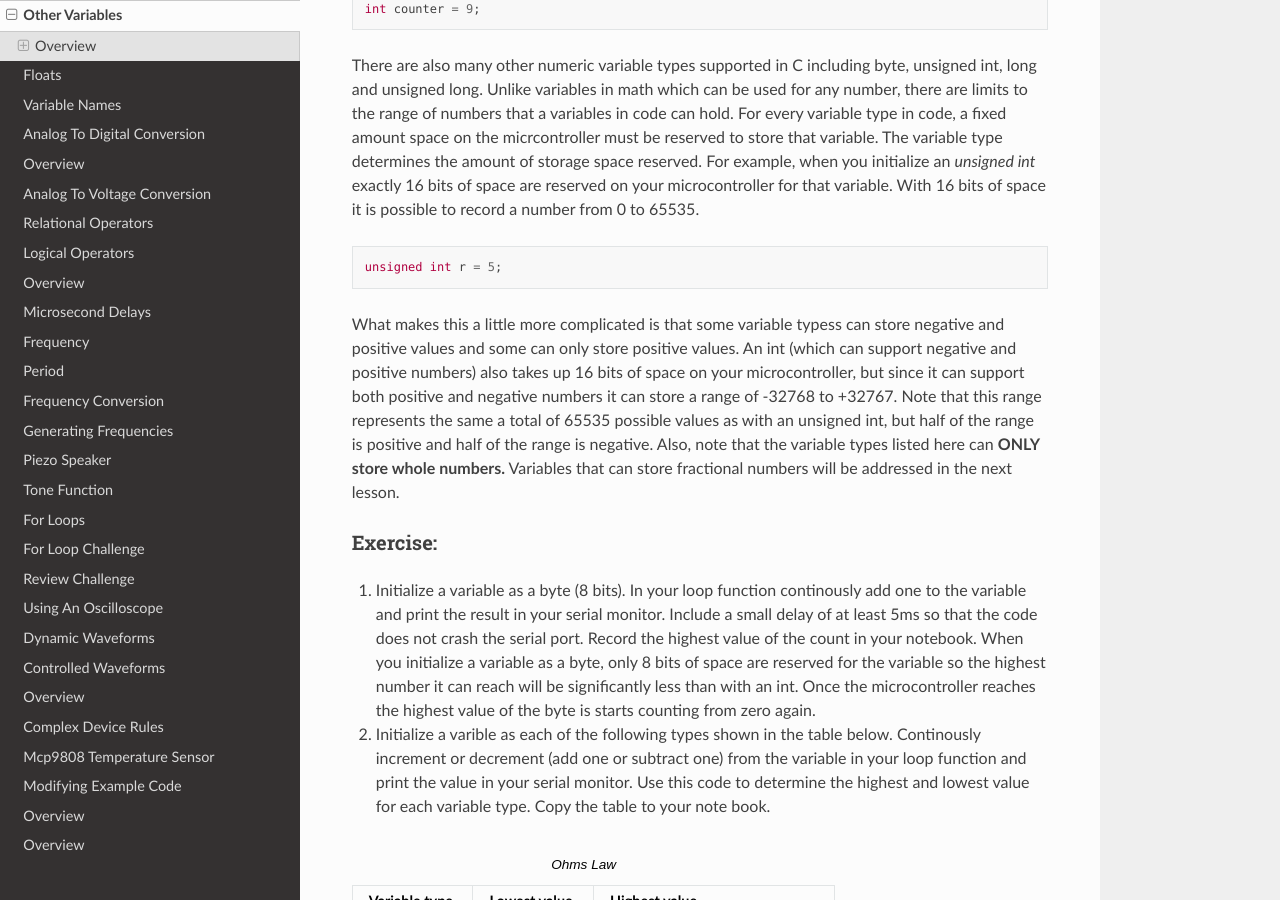
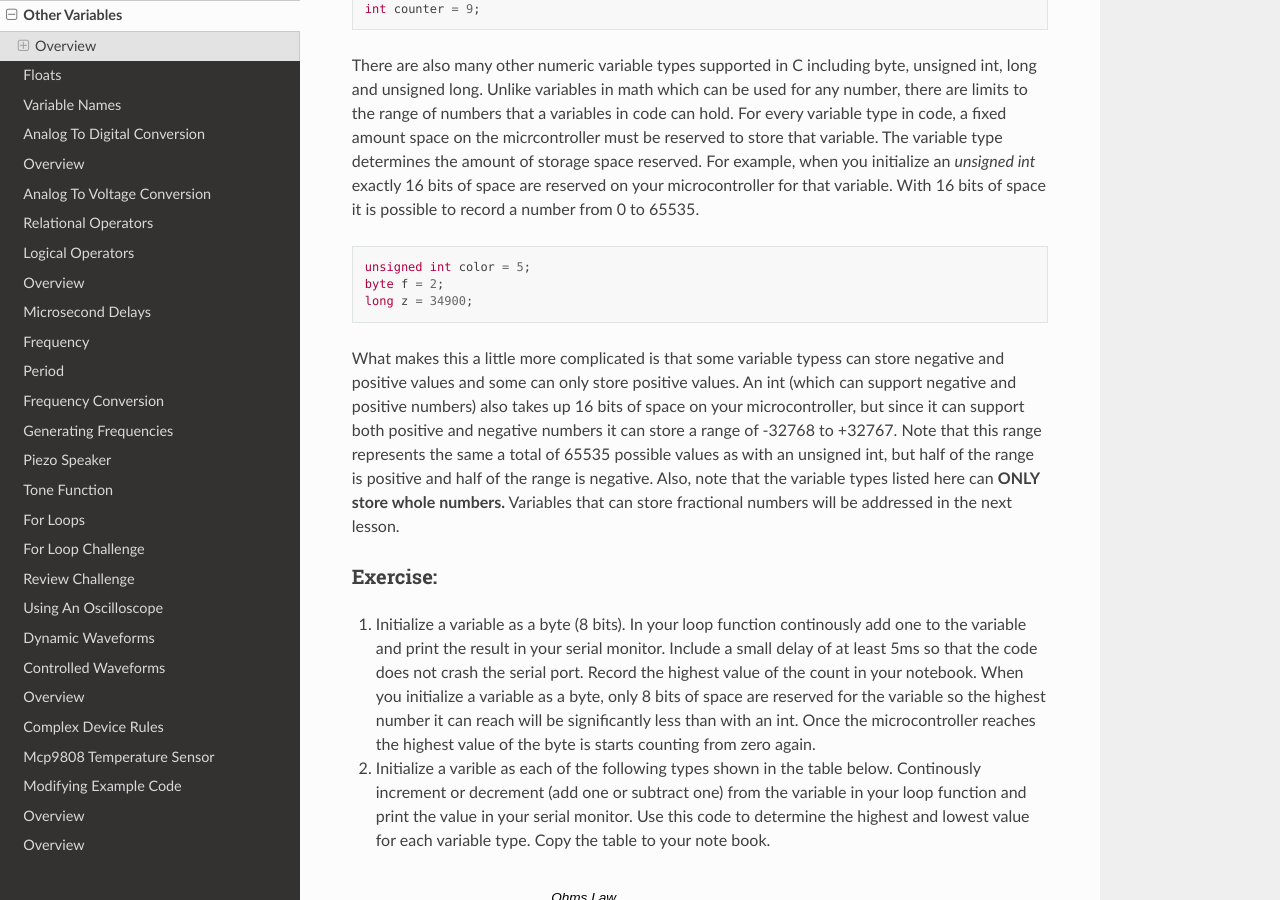
Before and after one commit to maxtkc/mvths-wiki, a Sphinx documentation site: the page built from docs/020a-other-variables.rst, in a window 1280 px wide and 900 px high, scrolled down 341 px. Built offline with Sphinx 7.4.7 and the Read the Docs theme 2.0.0, drawn with Linux system fonts in a browser that asks for light colours; pages that are not in the unit, such as notebooks, are missing from menus.

Commit message:
Update 020a-other-variables.rst

```diff
--- a/docs/020a-other-variables.rst
+++ b/docs/020a-other-variables.rst
@@ -15,7 +15,9 @@ There are also many other numeric variable types supported in C including byte,
 
 .. code-block:: c
 
-  unsigned int r = 5;
+  unsigned int color = 5;
+  byte f = 2;
+  long z = 34900;
 
 What makes this a little more complicated is that some variable typess can store negative and positive values and some can only store positive values. An int (which can support negative and positive numbers) also takes up 16 bits of space on your microcontroller, but since it can support both positive and negative numbers it can store a range of -32768 to +32767. Note that this range represents the same a total of 65535 possible values as with an unsigned int, but half of the range is positive and half of the range is negative. Also, note that the variable types listed here can **ONLY store whole numbers.** Variables that can store fractional numbers will be addressed in the next lesson.
 
```
